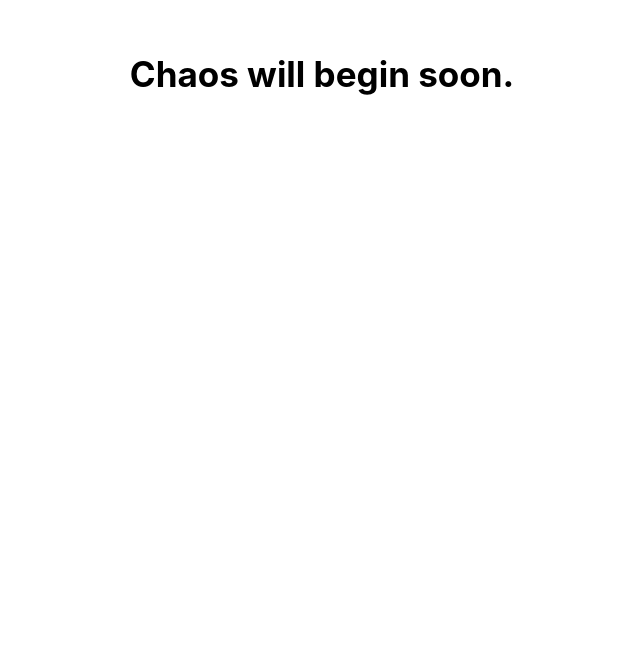
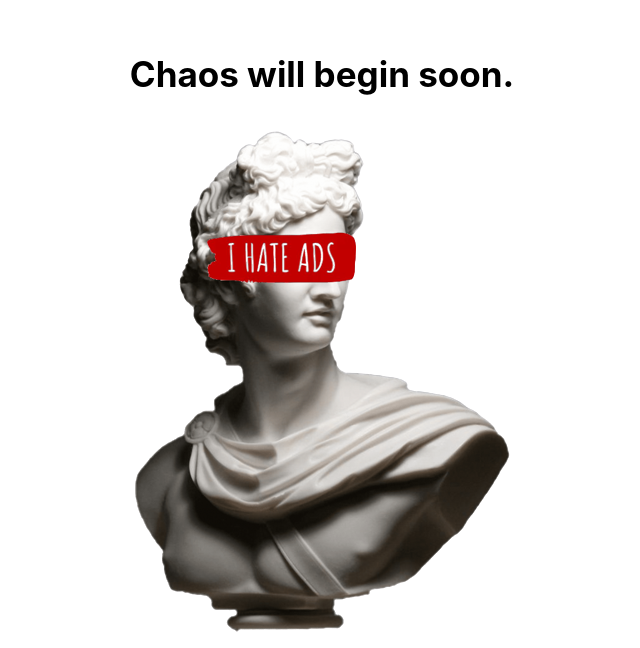
Before and after one commit to jasonceballosjr/ihateads, a React (Create React App) app: page / in a window 1280 px wide. Shown: the part 152-800 px from the top of the page, without its empty margins (318-958 px from the left). Built offline with nearby package versions, Linux system fonts and the light colour scheme.

Commit message:
I HATE ADS

```diff
--- a/src/App.css
+++ /dev/null
@@ -1,16 +0,0 @@
-#wrapper {
-  position: relative;
-  width: 80%;
-  margin: auto;
-  text-align: center;
-  vertical-align: middle;
-}
-
-p {
-  text-align: center;
-}
-
-.main {
- margin-top: 20%;
-font-size: 35px;
-}
--- a/src/App.js
+++ b/src/App.js
@@ -1,14 +1,10 @@
-
-import './App.css';
+import Home from './Home/Home.jsx';
+import React from 'react';
 
 function App() {
   return (
-        <div id="wrapper">
-          <div class="main">
-            <p><strong>Chaos will begin soon.</strong></p>
-          </div>
-        </div>
-  );
+    <Home />
+  )
 }
 
 export default App;
--- /dev/null
+++ b/src/Home/Home.css
@@ -0,0 +1,16 @@
+#wrapper {
+    position: relative;
+    width: 80%;
+    margin: auto;
+    text-align: center;
+    vertical-align: middle;
+  }
+
+  p, img {
+    text-align: center;
+  }
+
+  .main {
+   margin-top: 20%;
+  font-size: 35px;
+  }
--- /dev/null
+++ b/src/Home/Home.jsx
@@ -0,0 +1,19 @@
+import React from 'react';
+import './Home.css';
+import ares from '../pics/ares2.png';
+
+function Home() {
+    return (
+          <div id="wrapper">
+            <div class="main">
+              <p><strong>Chaos will begin soon.</strong></p>
+            </div>
+
+            <div>
+              <img src={ares}/>
+            </div>
+          </div>
+    )
+}
+
+export default Home;
```
Also changed, not shown: src/pics/ares.png (added), src/pics/ares2.png (added).
